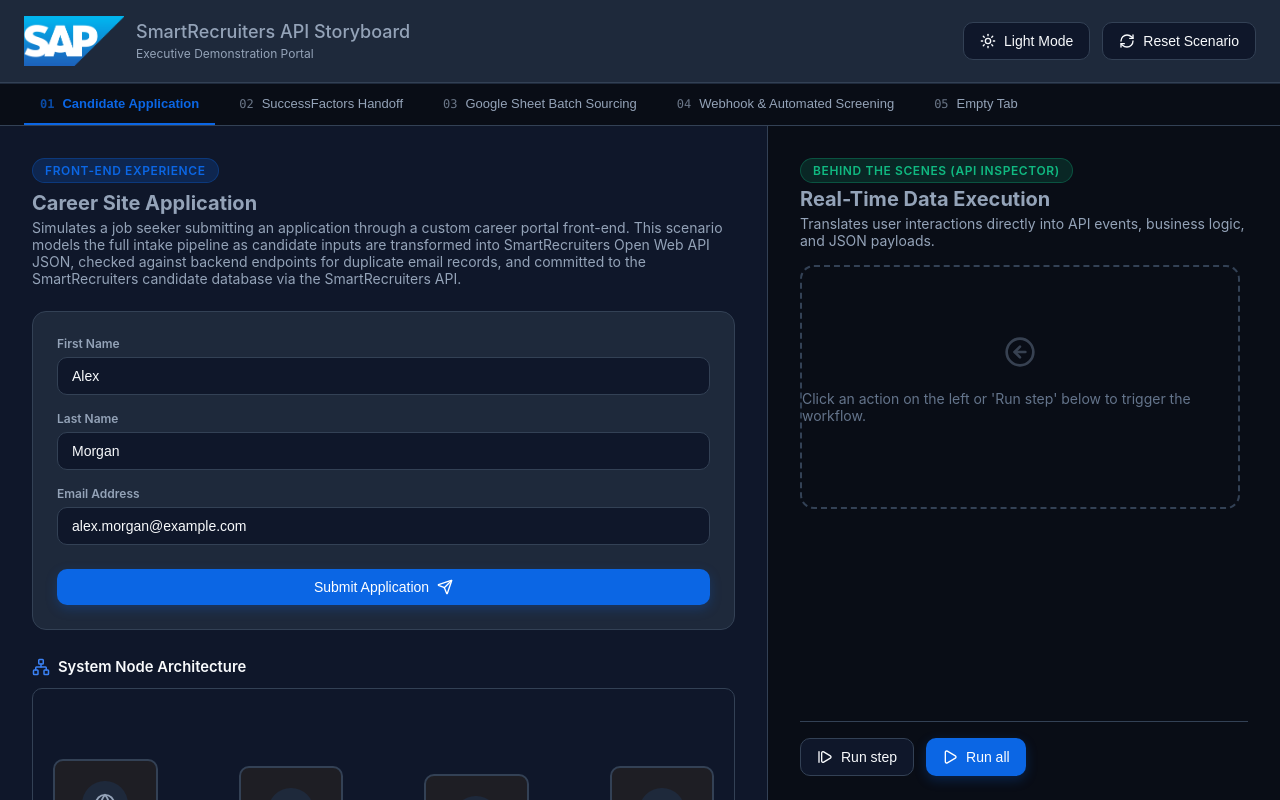
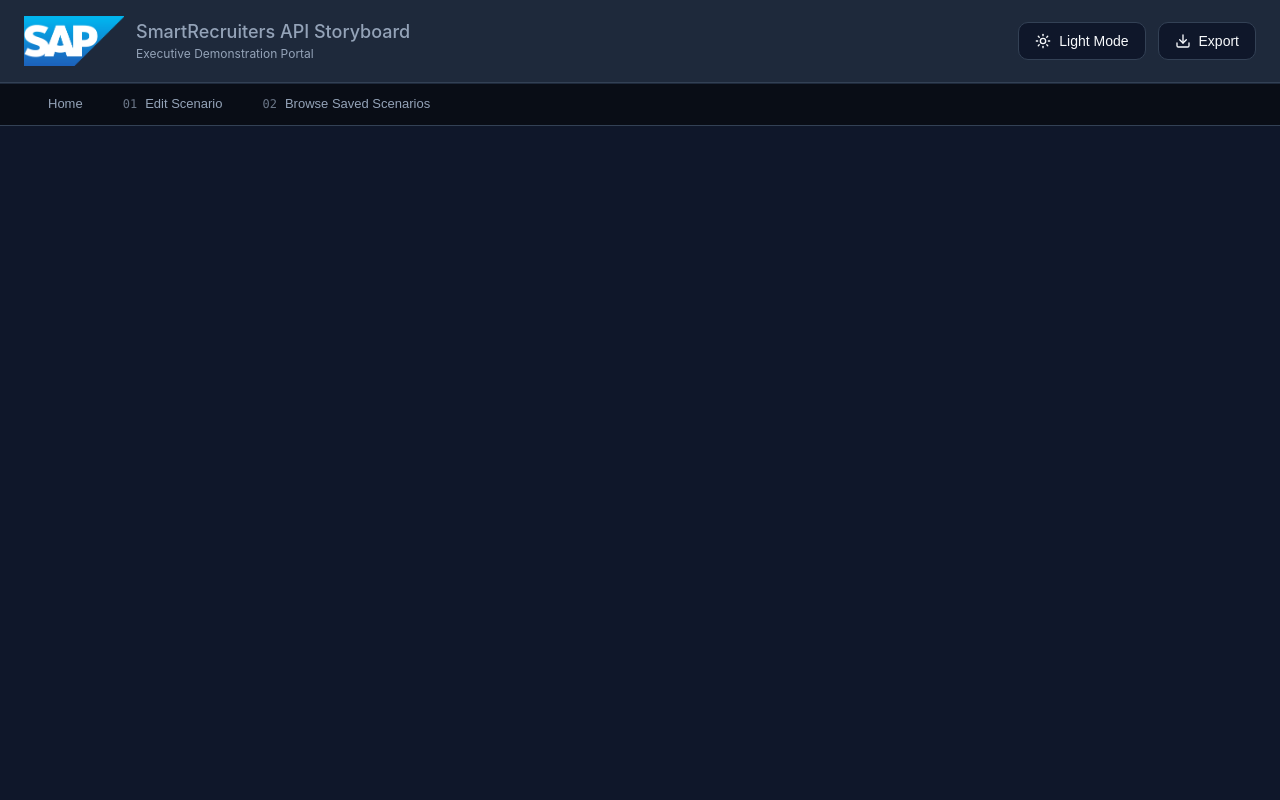
Before and after one commit to tomothychan/sr-api-demonstration-tool, a React (Vite) app: page /builder in a window 1280 px wide. Built offline with nearby package versions, Linux system fonts and the light colour scheme.

Commit message:
refactor and restructure

```diff
--- a/package.json
+++ b/package.json
@@ -12,7 +12,8 @@
   "dependencies": {
     "lucide-react": "^1.31.0",
     "react": "^19.2.8",
-    "react-dom": "^19.2.8"
+    "react-dom": "^19.2.8",
+    "react-router-dom": "^7.18.2"
   },
   "devDependencies": {
     "@types/react": "^19.2.17",
--- a/src/app/App.jsx
+++ b/src/app/ApiStoryboardApp.jsx
@@ -1,5 +1,5 @@
 import React, { useState, useEffect } from 'react';
-import ApiHeader from './ApiHeader';
+import ApiHeader from '../components/ApiHeader';
 import CandidateApplicationStoryboard from '../scenarios/CandidateApplicationStoryboard';
 import SuccessFactorsHandoffStoryboard from '../scenarios/SuccessFactorsHandoffStoryboard';
 import GoogleSheetImportStoryBoard from '../scenarios/GoogleSheetImportStoryboard';
--- /dev/null
+++ b/src/app/StoryboardBuilderApp.jsx
@@ -0,0 +1,77 @@
+import React, { useState, useEffect } from 'react';
+import ApiHeader from '../components/ApiHeader';
+import { Upload, Download } from 'lucide-react';
+import { Navigate } from 'react-router-dom';
+import '../index.css';
+
+export default function StoryboardBuilderApp() {
+  // Theme state
+  const [theme, setTheme] = useState(() => localStorage.getItem('sr-theme') || 'dark');
+
+  // Navigation tabs state
+  const [activeTab, setActiveTab] = useState('candidate-app');
+
+  // Reset trigger key (changing key forces child component to remount/reset)
+  const [resetKey, setResetKey] = useState(0);
+
+  useEffect(() => {
+    document.documentElement.setAttribute('data-theme', theme);
+    localStorage.setItem('sr-theme', theme);
+  }, [theme]);
+
+  const toggleTheme = () => {
+    setTheme((prev) => (prev === 'light' ? 'dark' : 'light'));
+  };
+
+  const handleReset = () => {
+    setResetKey((prev) => prev + 1);
+  };
+
+  // List of story board tabs you plan to build
+  const TABS = [
+    { id: 'home', number: '', label: 'Home' },
+    { id: 'edit', number: '01', label: 'Edit Scenario' },
+    { id: 'browse', number: '02', label: 'Browse Saved Scenarios' },
+  ];
+
+  // import and export function
+  const handleImport = () => {
+
+  }
+  const handleExport = () => {
+    const data = "hello";
+  };
+
+  return (
+    <div className="sr-app-container">
+      <ApiHeader
+        theme={theme}
+        toggleTheme={toggleTheme}
+        activeTab={activeTab}
+        setActiveTab={setActiveTab}
+        tabs={TABS}
+        onImport={handleImport}
+        onExport={handleExport}
+      />
+
+      {/* Dynamic Storyboard Content Loader */}
+      <main className="sr-content-area">
+        {/* Go back to the Home Page */}
+        {activeTab === 'home' && (
+          <Navigate to="/" replace />
+        )}
+
+        {activeTab === 'edit' && (
+          <h1>Edit App</h1>
+        )}
+
+        {activeTab === 'browse' && (
+          <div className="sr-empty-state-tab">
+            <h2>Empty Tab</h2>
+            <p>Ready to build: A new scenario of your own!</p>
+          </div>
+        )}
+      </main>
+    </div>
+  );
+}
--- a/src/app/ApiHeader.jsx
+++ b/src/components/ApiHeader.jsx
@@ -1,5 +1,5 @@
 import React from 'react';
-import { Sun, Moon, RefreshCw } from 'lucide-react';
+import { Sun, Moon, RefreshCw, Upload, Download } from 'lucide-react';
 import sapLogo from '../assets/sap-logo.png';
 
 export default function ApiHeader({
@@ -8,8 +8,23 @@
   onReset,
   activeTab,
   setActiveTab,
-  tabs
+  tabs,
+  onImport,
+  onExport,
 }) {
+
+  const isFunctionEmpty = (fn) => {
+    if (typeof fn !== 'function') return true;
+
+    // Strip whitespace, arrow functions, and braces to check for executable code
+    const body = fn
+      .toString()
+      .replace(/\/\*[\s\S]*?\*\/|\/\/.*/g, '') // Remove comments
+      .replace(/\s/g, '');                     // Remove whitespace
+
+    return body.includes('{}') || body.endsWith('=>{}');
+  };
+
   return (
     <header className="sr-header-wrapper">
       {/* Top Bar: Title & Global Actions */}
@@ -41,10 +56,24 @@
             )}
           </button>
 
-          <button onClick={onReset} className="sr-btn sr-btn-secondary">
-            <RefreshCw className="sr-icon-sm" />
-            <span>Reset Scenario</span>
-          </button>
+          {!isFunctionEmpty(onReset) && (
+            <button onClick={onReset} className="sr-btn sr-btn-secondary">
+              <RefreshCw className="sr-icon-sm" />
+              <span>Reset Scenario</span>
+            </button>
+          )}
+          {!isFunctionEmpty(onImport) && (
+            <button onClick={onImport} className="sr-btn sr-btn-secondary">
+              <Upload className="sr-icon-sm" />
+              <span>Import</span>
+            </button>
+          )}
+          {!isFunctionEmpty(onExport) && (
+            <button onClick={onExport} className="sr-btn sr-btn-secondary">
+              <Download className="sr-icon-sm" />
+              <span>Export</span>
+            </button>
+          )}
         </div>
       </div>
 
--- a/src/main.jsx
+++ b/src/main.jsx
@@ -1,11 +1,19 @@
 import { StrictMode } from 'react'
 import { createRoot } from 'react-dom/client'
+import { BrowserRouter, Routes, Route, Navigate} from 'react-router-dom'
+import ApiStoryboardApp from './app/ApiStoryboardApp.jsx'
+import StoryboardBuilderApp from './app/StoryboardBuilderApp.jsx'
+
 import './index.css'
-import App from './app/App.jsx'
-import './index.css';
 
 createRoot(document.getElementById('root')).render(
   <StrictMode>
-    <App />
-  </StrictMode>,
+    <BrowserRouter basename={import.meta.env.BASE_URL}>
+      <Routes>
+        <Route path="/" element={<ApiStoryboardApp />} />
+        <Route path="/builder" element={<StoryboardBuilderApp />} />
+        <Route path="/*" element={<Navigate to="/" replace />}/>
+      </Routes>
+    </BrowserRouter>
+  </StrictMode>
 )
```
Also changed, not shown: src/app/ThemeContext.jsx (deleted, +0 -39 lines), src/app/ThemeToggle.jsx (deleted, +0 -14 lines), 2 other files (tests, documents, lock files or other folders).
